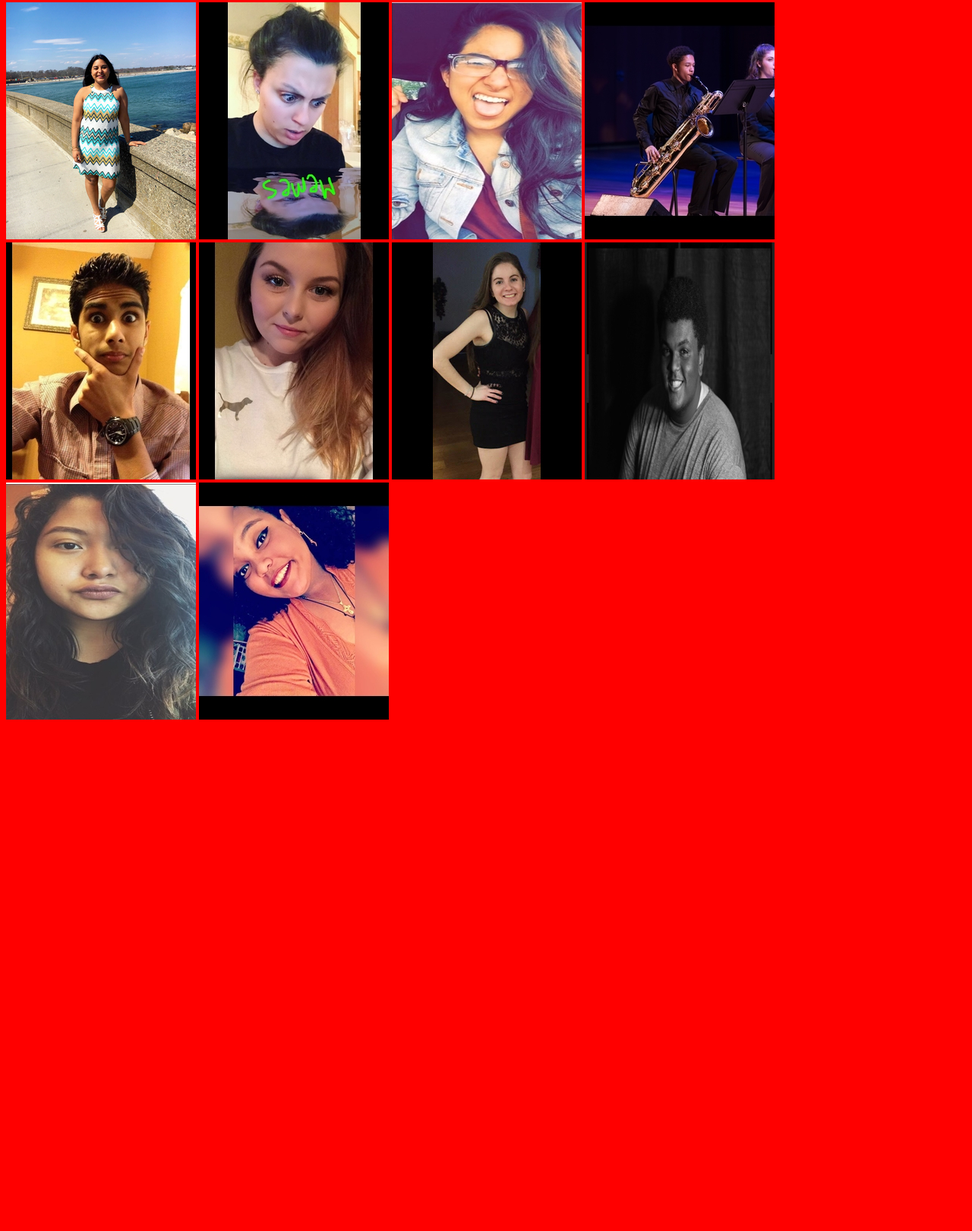
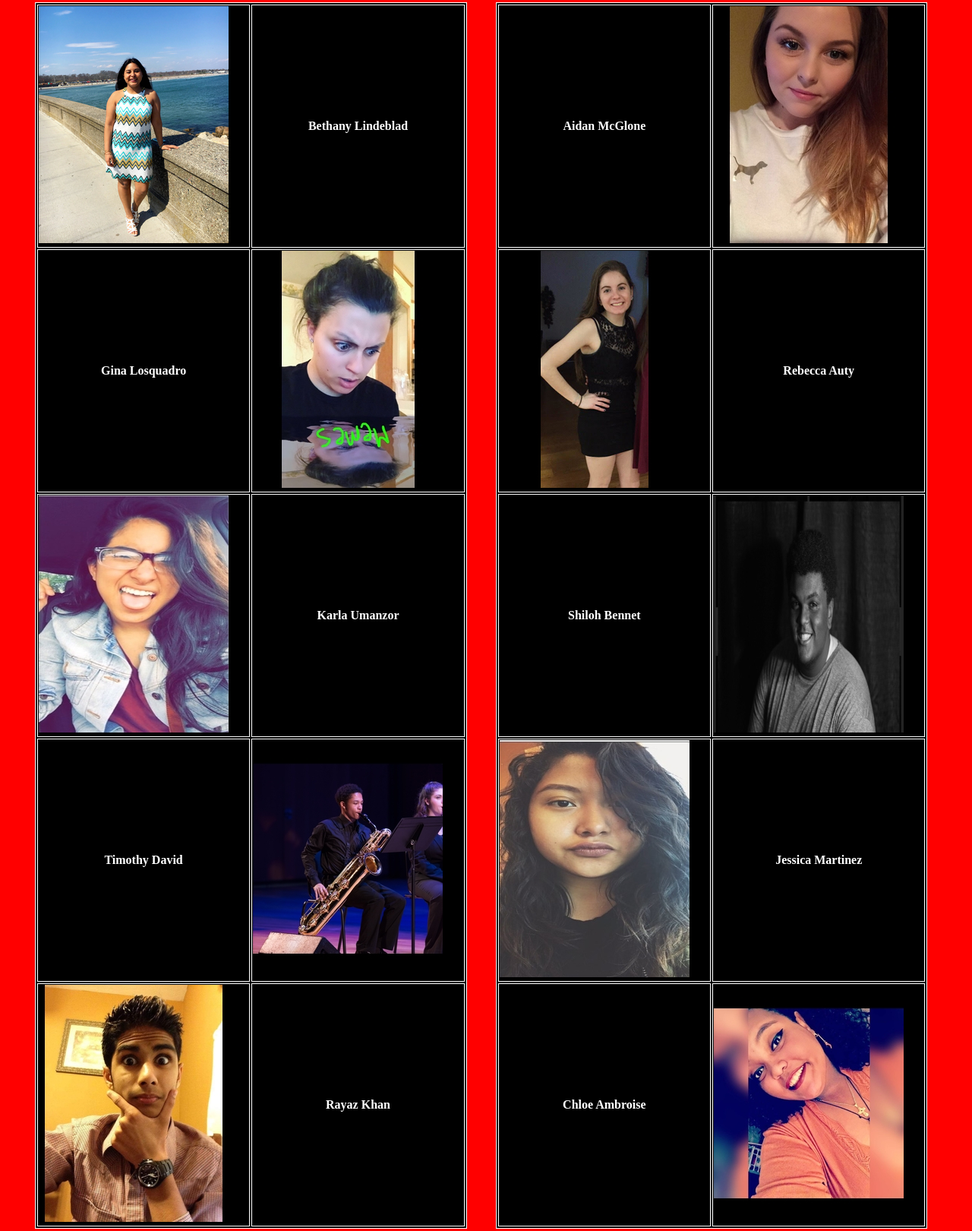
Before and after one commit to Pthomas2/CIS-Web-development-Website, a plain HTML site: page Chronicle/Friends/friends.html in a window 1280 px wide. Shown: the part 217-1837 px from the top of the page at 76% size. Before the commit the page ends 1176 px from the top, so only its background shows below. Drawn offline with Linux system fonts and the light colour scheme.

Commit message:
Add files via upload

```diff
--- a/Chronicle/Classes/classes.css
+++ b/Chronicle/Classes/classes.css
@@ -9,6 +9,10 @@ nav li {
 nav{
 	margin-top: 20px;
 	text-align: center;
+}
+nav li:hover, li:active {
+    background-color: rgb(0,0,0);
+    color: (255,255,255);
 }
 h1,h2 {
 	text-align: center;
--- a/Chronicle/Family/family.css
+++ b/Chronicle/Family/family.css
@@ -9,6 +9,10 @@ nav li {
 nav{
 	margin-top: 20px;
 	text-align: center;
+}
+nav li:hover, li:active {
+    background-color: rgb(0,0,0);
+    color: (255,255,255);
 }
 h1,h2 {
 	text-align: center;
--- a/Chronicle/Friends/friends.css
+++ b/Chronicle/Friends/friends.css
@@ -6,7 +6,9 @@ div .friends{
 body{
 	background-color: rgb(255,255,255);
 }
-
+#Top {
+	margin-top: 20%;
+}
 .light-box {
   position: fixed;
   width: 100%;
@@ -35,6 +37,7 @@ body{
 #Rebecca img {
 	margin: 25px 0px 0px 30%;
 }
+
 nav li {
 	background-color: rgb(255,255,0);
 	display: inline;
@@ -43,10 +46,18 @@ nav li {
 	margin: 0px 50px 0px 0px;
 
 }
+
+nav li:hover, li:active {
+    background-color: rgb(0,0,0);
+    color: (255,255,255);
+}
 nav{
 	margin-top: 20px;
+	/*position: fixed;*/
 	text-align: center;
+	/*margin-left: 35%;*/
 }
+
 h1,h2 {
 	text-align: center;
 }
@@ -173,3 +184,27 @@ body {
 	color: rgb(255,0,0);
 	text-align: center;
 }
+table, th, td {
+   border: 1px solid rgb(255,255,255);
+   background-color: rgb(0,0,0);
+   color: rgb(255,255,255);
+   width: 45%;
+}
+
+.tab2 {
+	margin-left: 51%;
+}
+.tab1 {
+	float: left;
+	margin-left: 3%;
+}
+@media screen and (max-width: 500px;) {
+	.tab1, .tab2 {
+		width: 100%;
+	}
+	.tab2 {
+		margin-left: 3%;
+		margin-top: 10px;
+	}
+
+}
--- a/Chronicle/Friends/friends.html
+++ b/Chronicle/Friends/friends.html
@@ -1,3 +1,4 @@
+<!DOCTYPE html>
 <html>
 <nav>
     <ul>
@@ -18,16 +19,53 @@
 <p> BTW I've come to realize also that I have extremly good looking friends who all have very fire looking pictures</p>
 <p> Click on a picture to see what they wrote. Click on their name to come back here.</p>
 </div>
-<a href = "#Bethany"><img src = "../Images/Image_Bethany.jpg"></a>
-<a href = "#Gina"><img src = "../Images/Image_Gina.jpg"></a>
-<a href = "#Karla"><img src = "../Images/image_karla.jpg"></a>
-<a href = "#Tim"><img src = "../Images/Image_Tim.jpg"></a>
-<a href = "#Ray"><img src = "../Images/Image_Ray.jpg"></a>
-<a href = "#Aidan"><img src = "../Images/Image_Aidan.jpg"></a>
-<a href = "#Rebecca"><img src = "../Images/Image_Rebecca.jpg"></a>
-<a href = "#Shiloh"><img src = "../Images/Image_Shiloh.jpg"></a>
-<a href = "#Jessica"><img src = "../Images/image_jess.jpg"></a>
-<a href = "#Chloe"><img src = "../Images/Image_Chloe.jpg"></a>
+<table class = "tab1">
+ <tr>
+  <td> <a href = "#Bethany"><img src = "../Images/Image_Bethany.jpg"></a> </td>
+  <th> Bethany Lindeblad </th>
+</tr>
+<tr>
+<th> Gina Losquadro</th>
+<td><a href = "#Gina"><img src = "../Images/Image_Gina.jpg"></a></td>
+</tr>
+<tr>
+<td><a href = "#Karla"><img src = "../Images/image_karla.jpg"></a></td>
+<th> Karla Umanzor</th>
+</tr>
+<tr>
+<th> Timothy David</th>
+
+<td><a href = "#Tim"><img src = "../Images/Image_Tim.jpg"></a></td>
+</tr>
+<tr>
+<td><a href = "#Ray"><img src = "../Images/Image_Ray.jpg"></a></td>
+<th> Rayaz Khan</th>
+</tr>
+</table>
+<table class = "tab2">
+<tr>
+<th> Aidan McGlone</th>
+<td><a href = "#Aidan"><img src = "../Images/Image_Aidan.jpg"></a></td>
+</tr>
+<tr>
+
+<td><a href = "#Rebecca"><img src = "../Images/Image_Rebecca.jpg"></a></td>
+<th> Rebecca Auty</th>
+</tr>
+<tr>
+<th>Shiloh Bennet</th>
+<td><a href = "#Shiloh"><img src = "../Images/Image_Shiloh.jpg"></a></td>
+</tr>
+<tr>
+<td><a href = "#Jessica"><img src = "../Images/image_jess.jpg"></a></td>
+<th> Jessica Martinez</th>
+</tr>
+<tr>
+<th> Chloe Ambroise</th>
+<td><a href = "#Chloe"><img src = "../Images/Image_Chloe.jpg"></a></td>
+</tr>
+</table>
+
 <a href = "#">
 <div id = "Bethany" class = "light-box friend">
 <h2> Bethany Lindeblad <a id = name></a></h2>
@@ -96,7 +134,7 @@ and here's to many more!</p>
 My name is Rayaz and I'm in my third year here at Molloy (where I mostly go by Ray). I'm pursuing a major in philosophy because I don't want a job and I'm also minoring in Spanish for fun, I guess.</p>
 
 <p>When I first met Kenaz, he exuded a subtle, but undeniable quality of cool that I guessed would be accompanied by prodigious musical skill. In no time at all, he confirmed this hunch and also proved to be an uncommonly likable person. It's really extraordinary how quickly bonds formed through music can lead to heart to hearts. Jazz meets Tuesday and Thursday from 4:15-6:15 and Percussion meets Wednesday nights from 6:30-9:30. Our camraderie was only accentuated upon the discovery of our common background: We are brothers in Lumiére. He never invites me to Smash with him but it's OK because I still love him. In his defense, I am notorious for not existing whenever I'm not on campus. And yet, in spite of my ghosting, Phil is one of the select few with whom I've built this cherished bond.</p>
-<img src = "../Images/me_n_ray.gif">
+<img src = "../Images/Me_n_ray.gif">
 </div>
 </a>
 <a href = "#">
--- a/Chronicle/index.css
+++ b/Chronicle/index.css
@@ -9,6 +9,10 @@ nav li {
 nav{
 	margin-top: 20px;
 	text-align: center;
+}
+nav li:hover, li:active {
+    background-color: rgb(0,0,0);
+    color: (255,255,255);
 }
 h1,h2 {
 	text-align: center;
```
Also changed, not shown: Chronicle/Family/Family.html (+2 -2 lines), Chronicle/Images/laugh.gif (added), Chronicle/Images/molloy.png (added).
